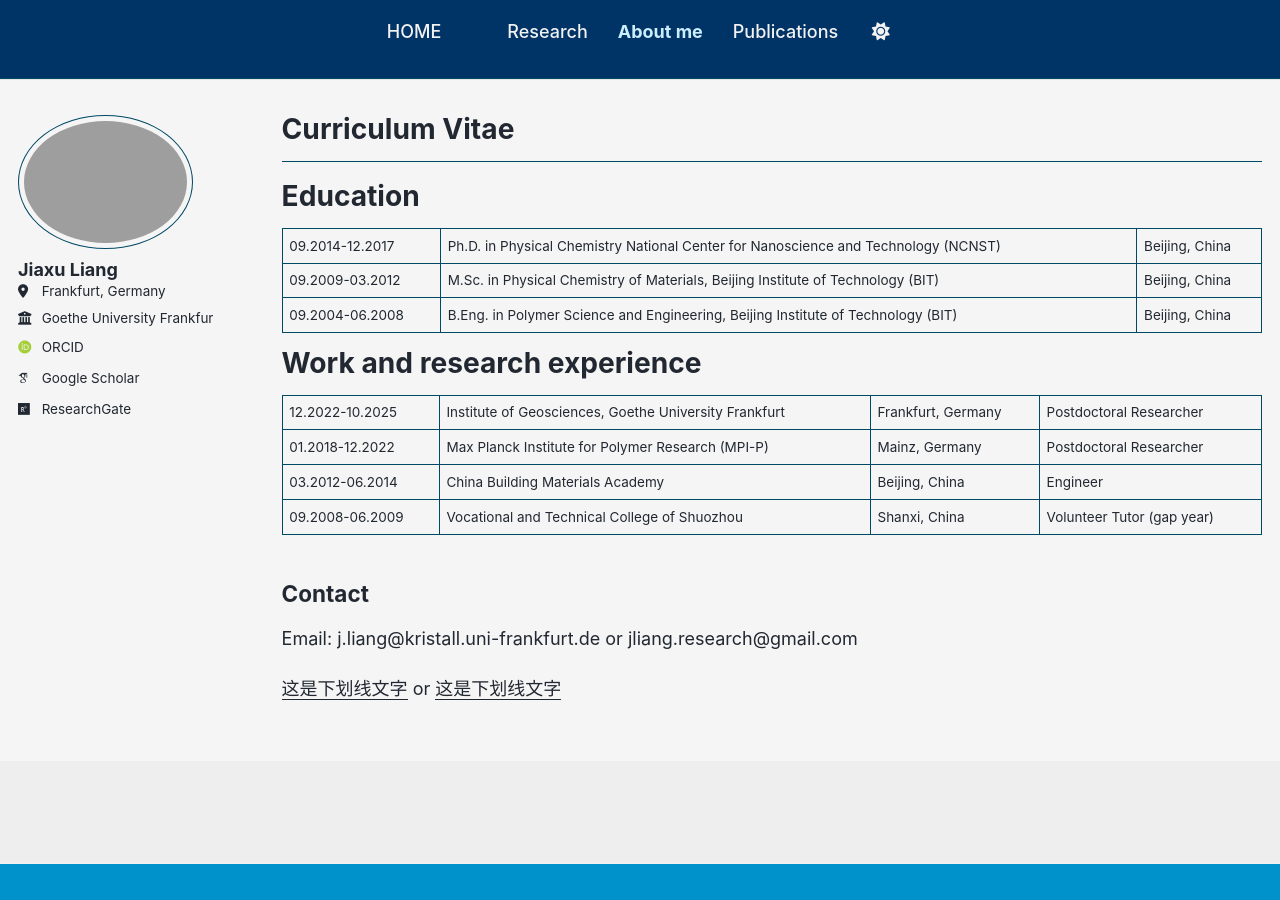
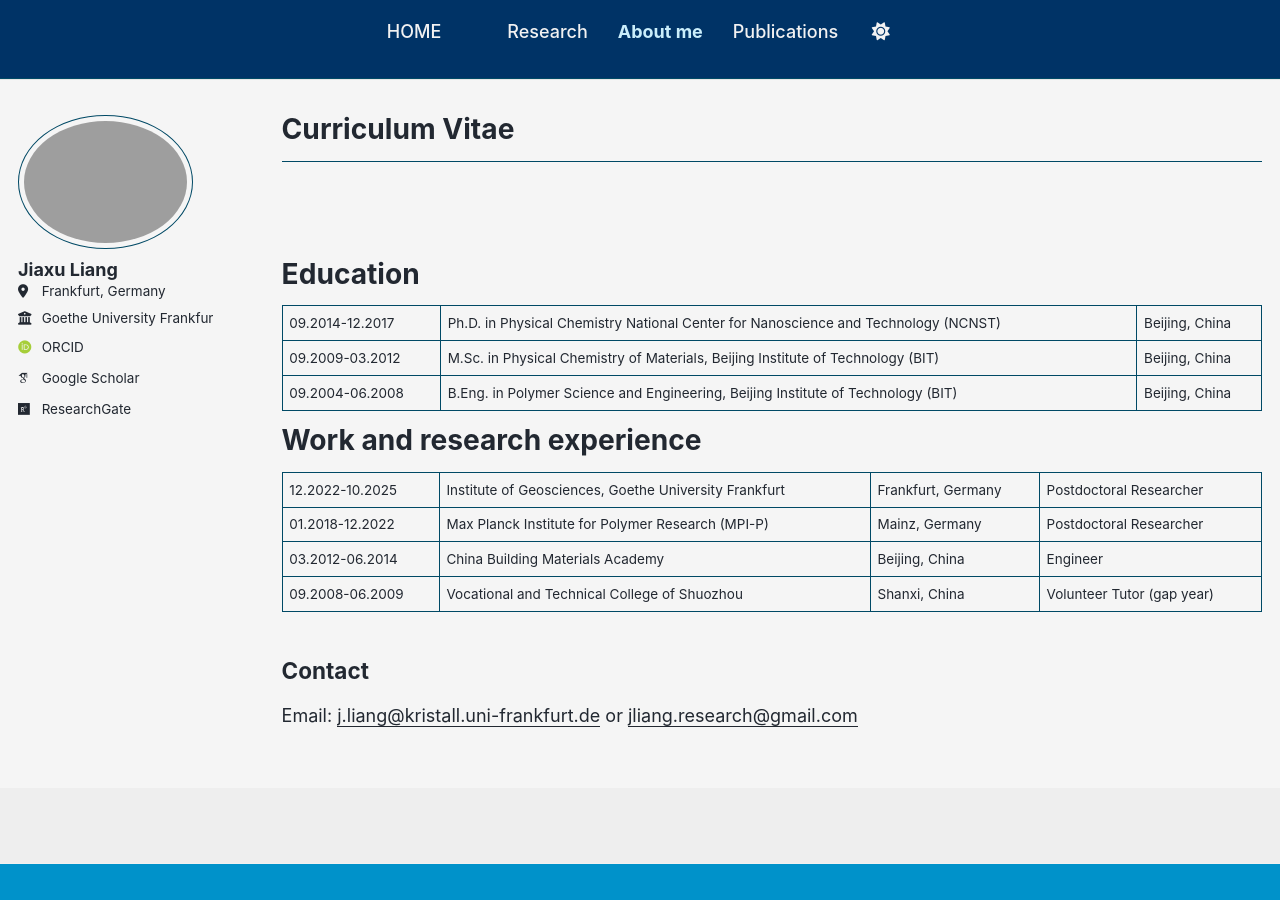
Before and after one commit to liangjiaxu-research/liangjiaxu-research.github.io, a Jekyll site: the page built from _pages/cv.md, in a window 1280 px wide. Built offline with Jekyll 4.4.1, drawn with Linux system fonts in a browser that asks for light colours; some web fonts are replaced; a script bundle is joined from its source files by our own code; library files that are not in the unit come from our copies.

Commit message:
Update cv.md

```diff
--- a/_pages/cv.md
+++ b/_pages/cv.md
@@ -11,7 +11,7 @@ redirect_from:
 
 ---
 
-
+<br><br>
 
 Education
 ======
@@ -30,9 +30,7 @@ Work and research experience
 
 ## Contact
 
-Email: j.liang@kristall.uni-frankfurt.de or jliang.research@gmail.com
-
-<u>这是下划线文字</u> or <u>这是下划线文字</u>
+Email: <u>j.liang@kristall.uni-frankfurt.de</u> or <u>jliang.research@gmail.com</u>
 
 {% comment %}
 
```
